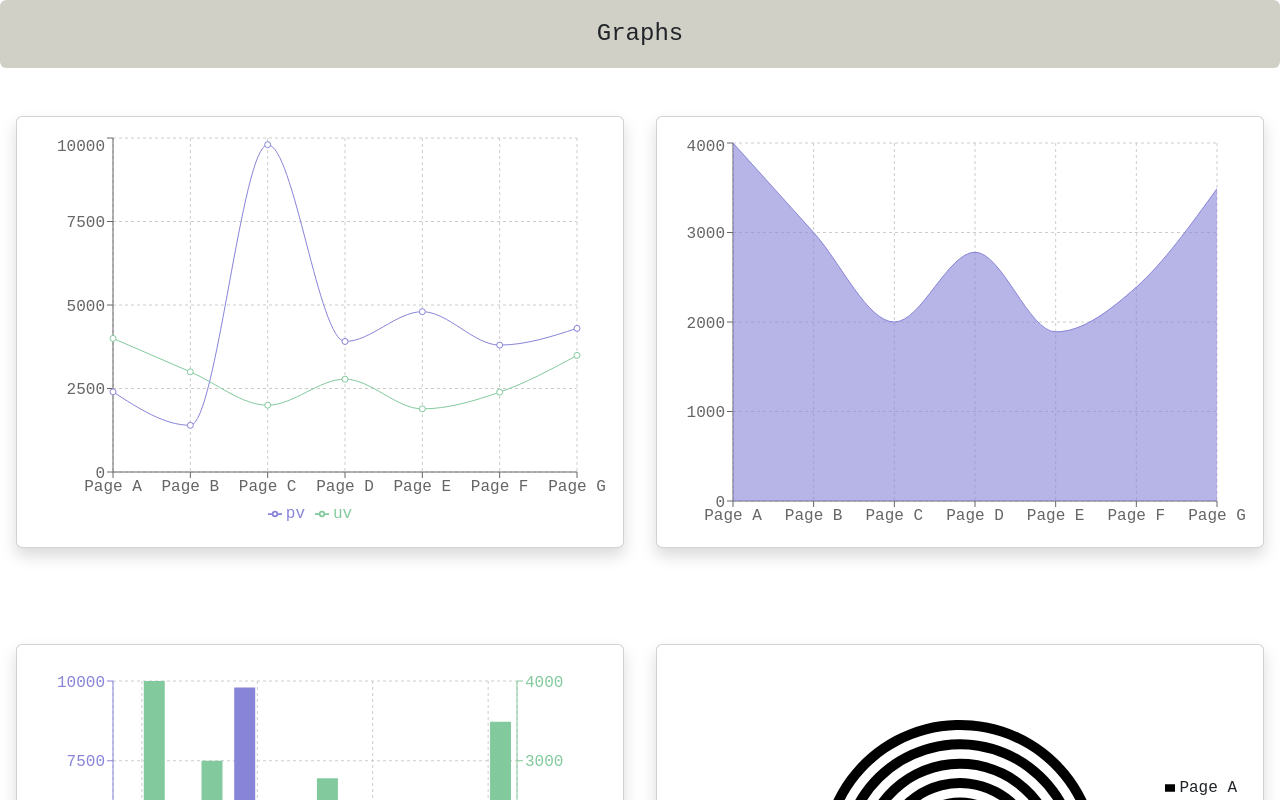
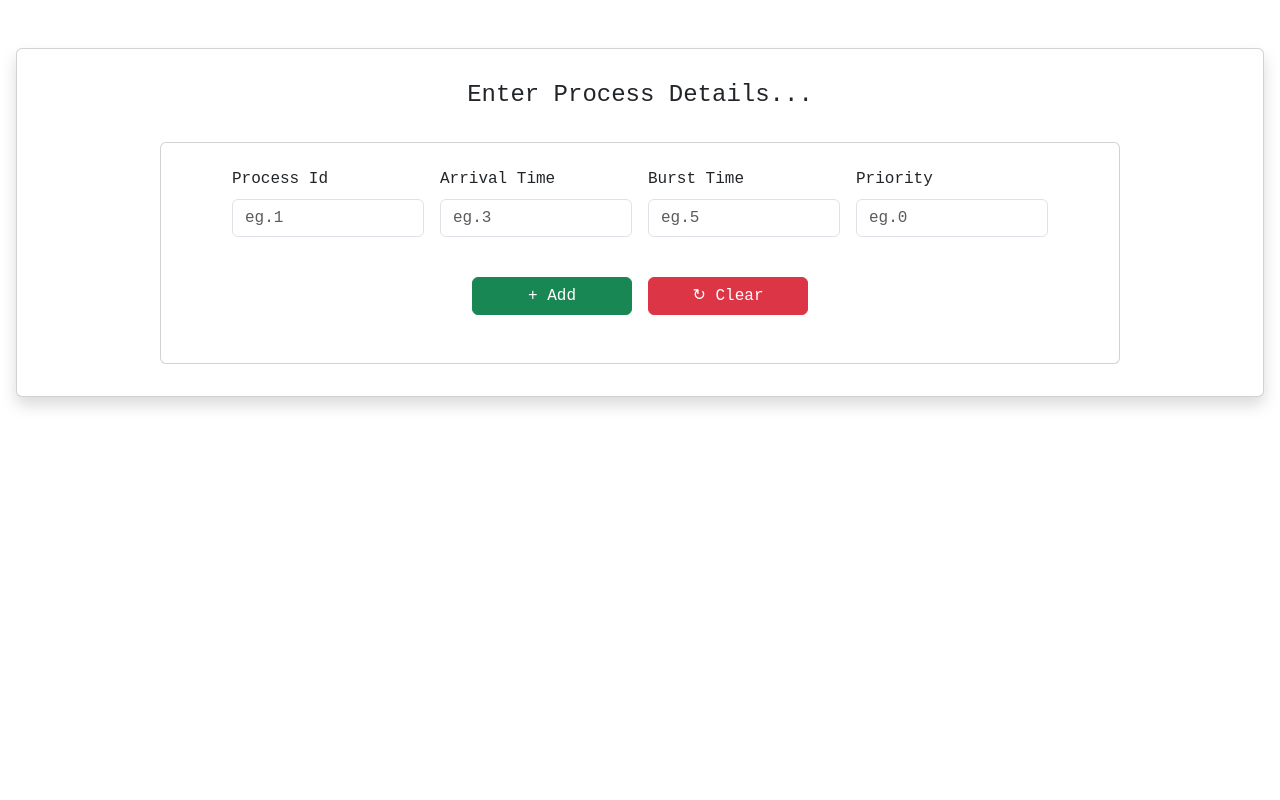
Before and after one commit to MadhukrishnaNipankar/OS_Algorithm_Visualizer, a React (Create React App) app in the folder os_visualizer/: page / in a window 1280 px wide. Shown: the top 800 px of the page. Built offline with nearby package versions, Linux system fonts and the light colour scheme; a web font is replaced by a local one.

Commit message:
localstorage data addition

```diff
--- a/os_visualizer/src/App.js
+++ b/os_visualizer/src/App.js
@@ -14,13 +14,12 @@ function App() {
         justifyContent: "center",
       }}
     >
-   {/* <LandingPage /> */}
-   {/* <ListPage/> */}
-   <Chart/>
+      {/* <LandingPage /> */}
+      {/* <ListPage/> */}
+      {/* <Chart/> */}
 
-   {/* <LandingPage  */}
-    {/* <InputPage />  */}
-
+      {/* <LandingPage  */}
+      <InputPage />
     </div>
   );
 }
--- a/os_visualizer/src/Pages/InputPage.jsx
+++ b/os_visualizer/src/Pages/InputPage.jsx
@@ -16,7 +16,9 @@ function InputPage() {
 
   const addProcess = () => {
     setParentData([...parentData, data]);
-
+    // set parentData to localStorage
+    localStorage.setItem("data", JSON.stringify(parentData));
+    console.log(JSON.parse(localStorage.getItem("data")));
     setData({
       pid: "",
       arrivalTime: "",
```
